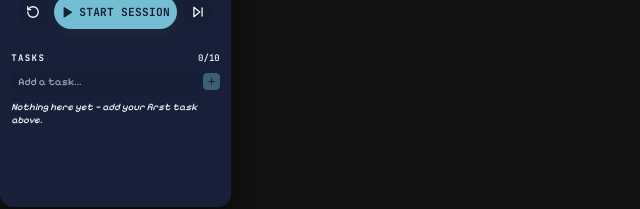
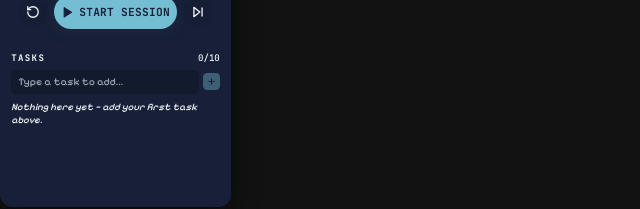
Before and after one commit to AlloEngel/slimy.doro, a React (Vite) app: page / in a window 1280 px wide. Shown: the part 175-384 px from the top of the page, without its empty margins (0-640 px from the left). Built offline with nearby package versions, Linux system fonts and the light colour scheme; the HTML template or start-up script is replaced by a standard one.

Commit message:
fix: improve task input accessibility

```diff
--- a/src/components/TodoList.tsx
+++ b/src/components/TodoList.tsx
@@ -209,10 +209,10 @@ export function TodoList() {
                     placeholder={
                         atLimit
                             ? "Task limit reached"
-                            : "Add a task..."
+                            : "Type a task to add..."
                     }
                     disabled={atLimit}
-                    className={`w-full min-w-0 rounded-md bg-black/5 px-2.5 py-1.5 text-[15px] text-current placeholder:text-current/40 focus:bg-black/10 focus:outline-none disabled:cursor-not-allowed disabled:opacity-50 ${
+                    className={`w-full min-w-0 rounded-md bg-black/20 px-2.5 py-1.5 text-[15px] text-current placeholder:text-current/50 focus:bg-black/10 focus:outline-none disabled:cursor-not-allowed disabled:opacity-50 ${
                         draft.length === TASK_TITLE_MAX_LENGTH
                             ? "ring-1 ring-[var(--accent)]"
                             : ""
```
